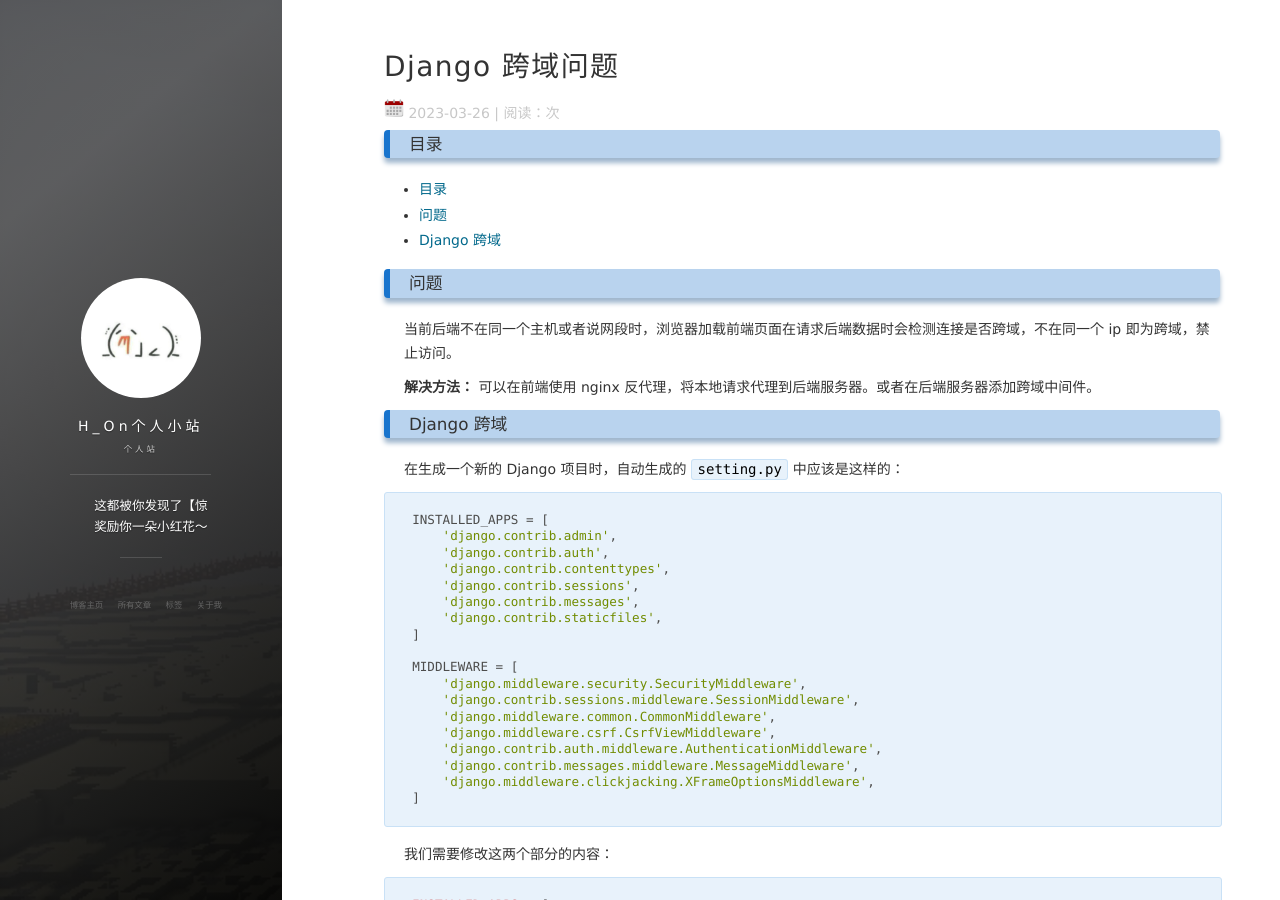
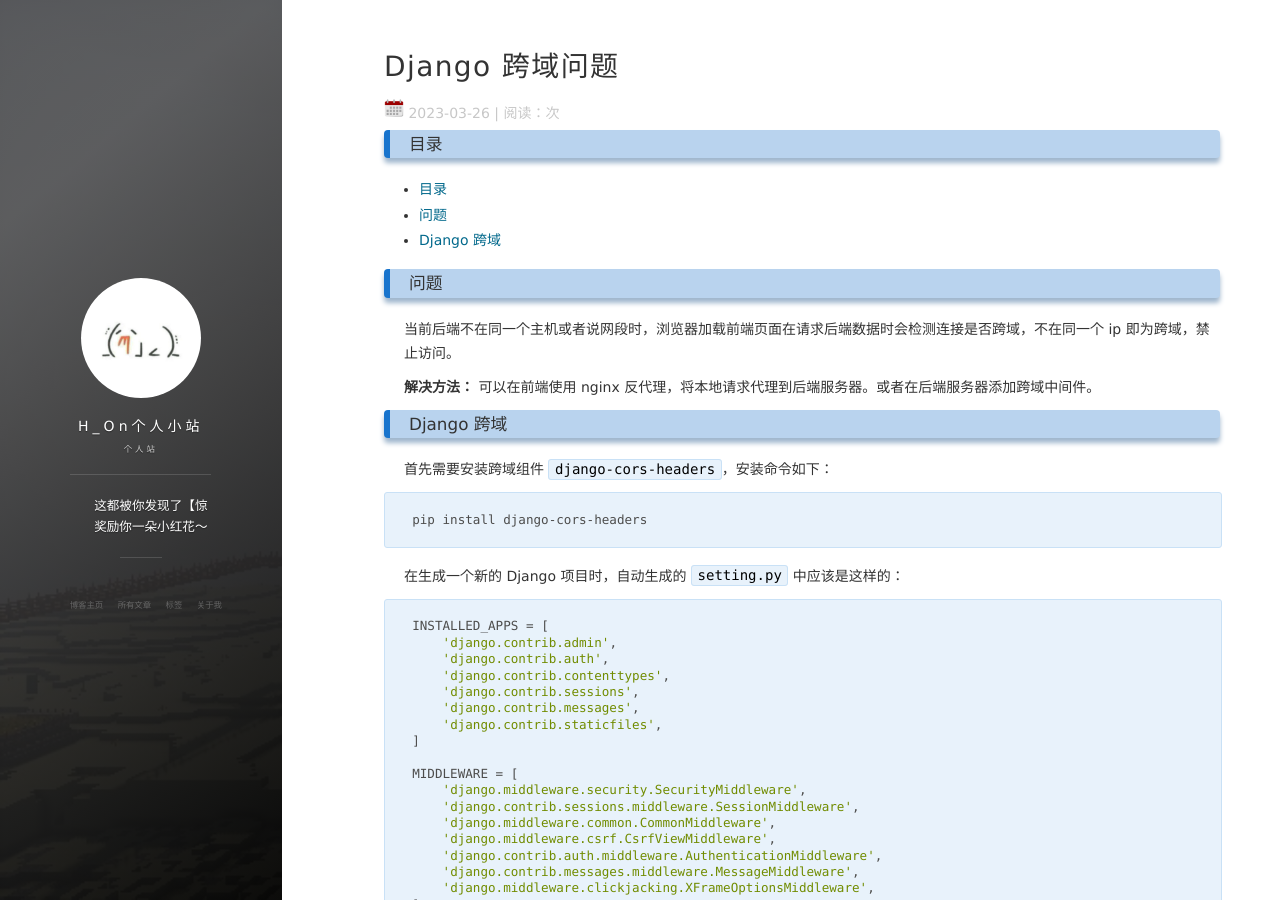
Before and after one commit to Hybrogen/Hybrogen.github.io, a Jekyll site: the page built from _posts/2023-03-26-DjangoCrossDomain.md, in a window 1280 px wide and 900 px high. Built offline with Jekyll 4.4.1, drawn with Linux system fonts in a browser that asks for light colours; nearby versions of some CDN libraries; comment, search, counter and statistics services are not loaded.

Commit message:
首先安装跨域组件

````diff
--- a/_posts/2023-03-26-DjangoCrossDomain.md
+++ b/_posts/2023-03-26-DjangoCrossDomain.md
@@ -17,6 +17,11 @@
 **解决方法：** 可以在前端使用 nginx 反代理，将本地请求代理到后端服务器。或者在后端服务器添加跨域中间件。
 
 ### Django 跨域
+首先需要安装跨域组件 `django-cors-headers`，安装命令如下：
+```bash
+pip install django-cors-headers
+```
+
 在生成一个新的 Django 项目时，自动生成的 `setting.py` 中应该是这样的：
 ```py
 INSTALLED_APPS = [
````
